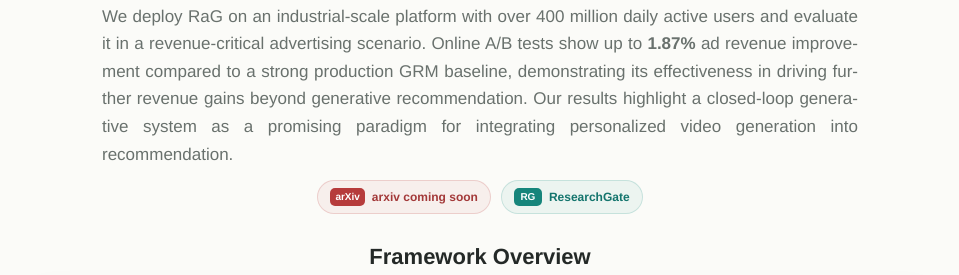
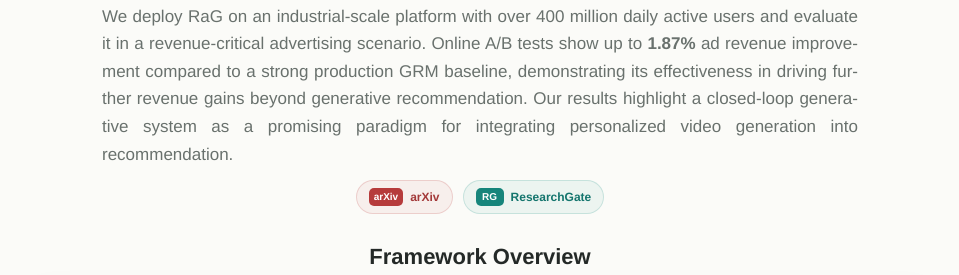
Before and after one commit to Recommendation-as-Generation/Recommendation-as-Generation.github.io, a website: page index.html in a window 1280 px wide. Shown: the part 1081-1356 px from the top of the page, without its empty margins (160-1119 px from the left). Drawn offline with Linux system fonts and the light colour scheme.

Commit message:
update arxiv

```diff
--- a/index.html
+++ b/index.html
@@ -27,10 +27,10 @@
             We deploy RaG on an industrial-scale platform with over 400 million daily active users and evaluate it in a revenue-critical advertising scenario. Online A/B tests show up to <strong>1.87%</strong> ad revenue improvement compared to a strong production GRM baseline, demonstrating its effectiveness in driving further revenue gains beyond generative recommendation. Our results highlight a closed-loop generative system as a promising paradigm for integrating personalized video generation into recommendation.
           </p>
           <div class="paper-actions" aria-label="Paper links">
-            <button class="paper-action paper-action-arxiv" type="button" disabled>
+            <a class="paper-action paper-action-arxiv" href="https://arxiv.org/abs/2606.25496">
               <span class="paper-action-icon">arXiv</span>
-              <span>arxiv coming soon</span>
-            </button>
+              <span>arXiv</span>
+            </a>
             <a class="paper-action paper-action-researchgate" href="https://www.researchgate.net/publication/407174598">
               <span class="paper-action-icon">RG</span>
               <span>ResearchGate</span>
```
